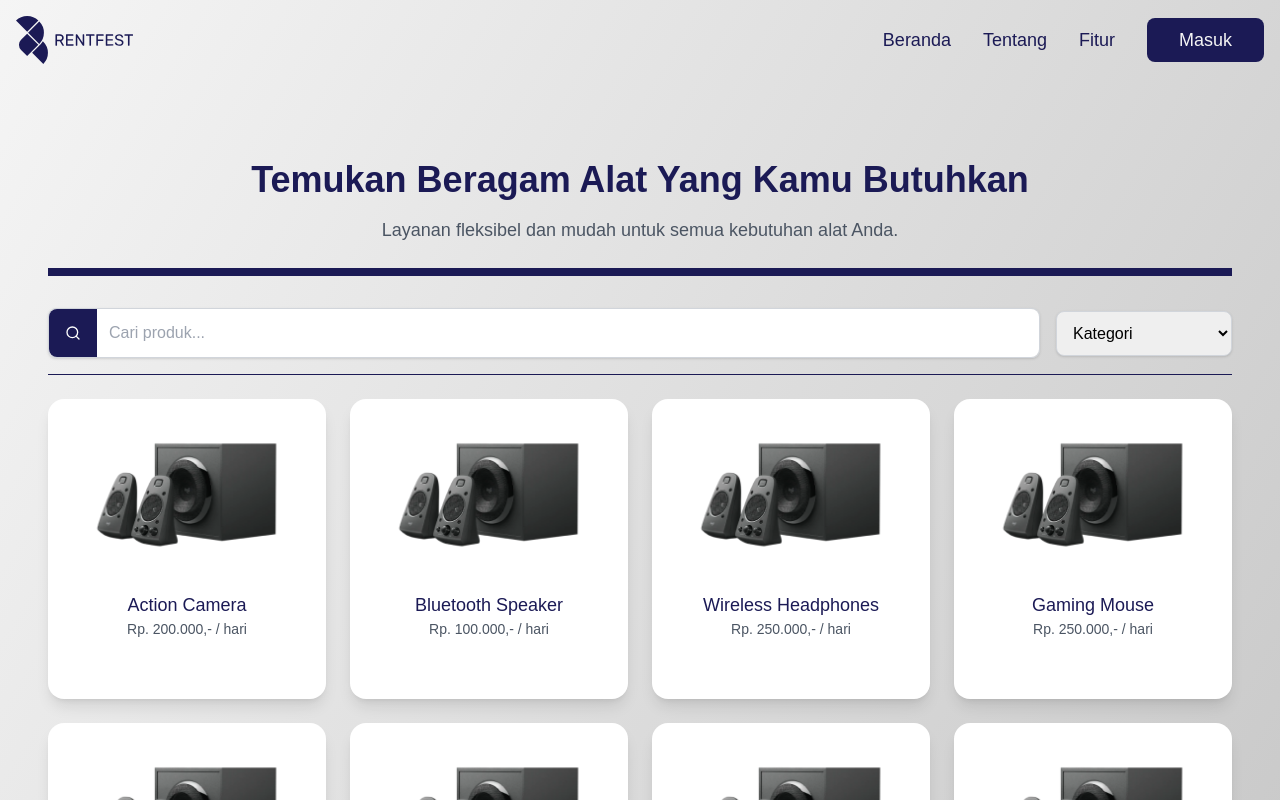
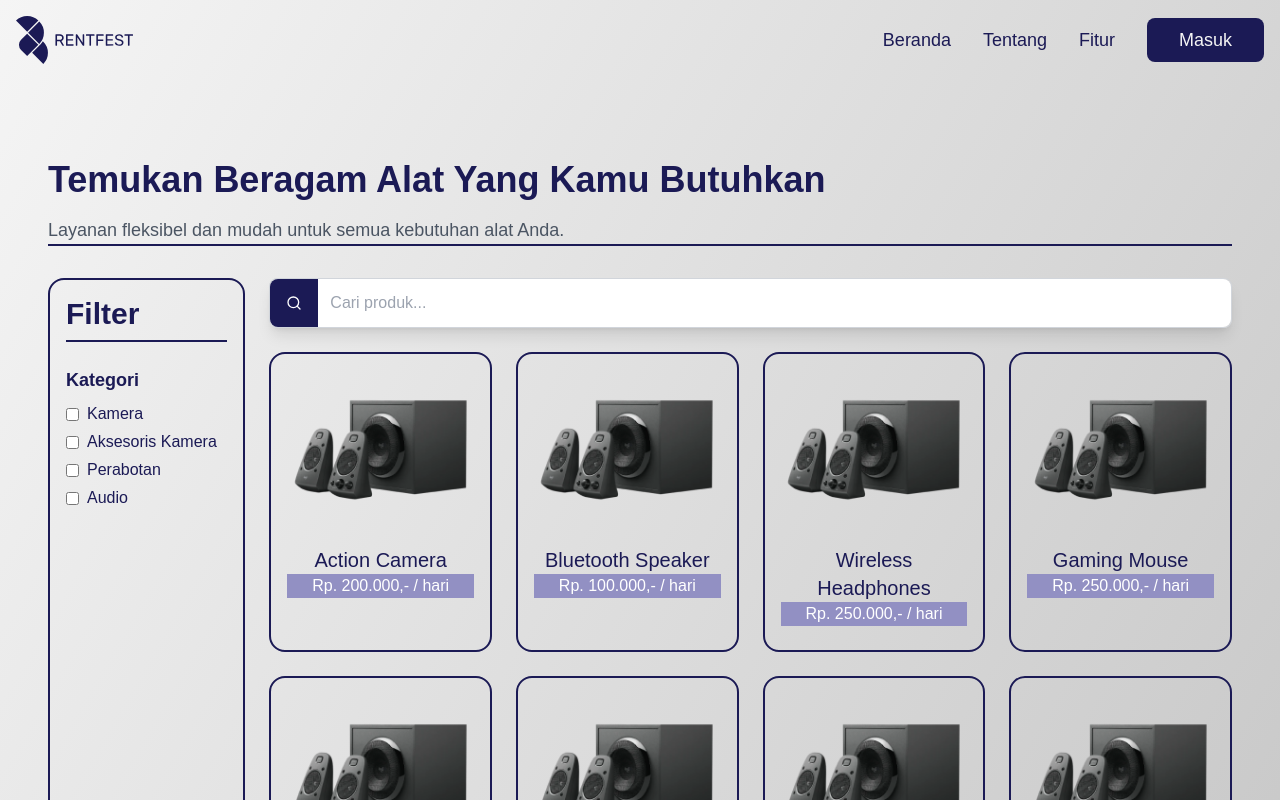
Before and after one commit to DaffaAfdallah/rentfest, a React (Vite) app: page /fitur in a window 1280 px wide. Shown: the top 800 px of the page. Built offline with nearby package versions, Linux system fonts and the light colour scheme.

Commit message:
semangat4

```diff
--- a/src/pages/Fitur.jsx
+++ b/src/pages/Fitur.jsx
@@ -25,9 +25,9 @@ const names = [
   'Smart Watch',
   'Bluetooth Speaker',
   'Action Camera',
-  'Virtual Reality Headset',
-  'Portable Projector',
-  'Digital SLR Camera'
+  'VR Headset',
+  'Fitness Tracker',
+  'Smart Home Hub'
 ];
 
 const prices = [
@@ -58,7 +58,6 @@ const shuffleArray = (array) => {
 const Fitur = () => {
   const [products, setProducts] = useState([]);
   const [searchQuery, setSearchQuery] = useState('');
-  const [selectedFilters, setSelectedFilters] = useState({});
 
   useEffect(() => {
     const shuffledNames = shuffleArray([...names]);
@@ -81,16 +80,9 @@ const Fitur = () => {
     setSearchQuery('');
   };
 
-  const handleFilterChange = (category, option) => {
-    setSelectedFilters((prevFilters) => ({
-      ...prevFilters,
-      [category]: option,
-    }));
-  };
-
-  const filteredProducts = products.filter((product) => {
-    return product.name.toLowerCase().includes(searchQuery.toLowerCase());
-  });
+  const filteredProducts = products.filter((product) =>
+    product.name.toLowerCase().includes(searchQuery.toLowerCase())
+  );
 
   const fillEmptyItems = () => {
     const emptyItems = [];
@@ -103,13 +95,28 @@ const Fitur = () => {
 
   return (
     <div className="container mx-auto my-12 p-12">
-      <section className="my-8 border-b-8 border-[#1b1a55] text-center pb-6">
+      <section className="my-8 text-left border-b-2 border-[#1b1a55]">
         <h2 className="text-4xl font-bold mb-4 text-[#1b1a55]">Temukan Beragam Alat Yang Kamu Butuhkan</h2>
         <p className="text-lg text-gray-600">Layanan fleksibel dan mudah untuk semua kebutuhan alat Anda.</p>
       </section>
-      <div className="flex mb-6 pb-4 border-b border-[#1b1a55]">
-        <div className="relative flex-1">
-          <div className="flex items-center border border-gray-300 rounded-lg shadow focus-within:ring-1 focus-within:ring-[#1b1a55]">
+      <div className="flex cursor-default">
+        <aside className="w-1/6 mr-6 p-4 border-2 border-[#1b1a55] rounded-2xl">
+          <h2 className="text-3xl font-semibold mb-6 border-b-2 border-[#1b1a55] pb-2 text-[#1b1a55]">Filter</h2>
+          {filters.map((filter, index) => (
+            <div key={index} className="mb-4">
+              <h3 className="text-lg font-semibold mb-2 text-[#1b1a55]">{filter.category}</h3>
+              {filter.options.map((option, idx) => (
+                <div key={idx} className="flex items-center mb-1">
+                  <input type="checkbox" id={option} name={option} className="mr-2" />
+                  <label htmlFor={option} className="text-[#1b1a55]">{option}</label>
+                </div>
+              ))}
+            </div>
+          ))}
+        </aside>
+        <div className="flex flex-col flex-1">
+          <div className="relative mb-6">
+            <div className="flex items-center border border-gray-300 rounded-lg shadow-lg focus-within:ring-1 focus-within:ring-[#1b1a55]">
               <div className="p-4 bg-[#1b1a55] rounded-l-lg">
                 <FiSearch className="text-white" />
               </div>
@@ -127,38 +134,22 @@ const Fitur = () => {
               )}
             </div>
           </div>
-        <div className="flex items-center ml-4 space-x-4">
-          {filters.map((filter, index) => (
-            <div key={index} className="relative">
-              <select
-                onChange={(e) => handleFilterChange(filter.category, e.target.value)}
-                className="p-3 border border-gray-300 rounded-lg shadow focus:outline-none focus:ring-1 focus:ring-[#1b1a55]"
-              >
-                <option value="">{filter.category}</option>
-                {filter.options.map((option, idx) => (
-                  <option key={idx} value={option}>{option}</option>
-                ))}
-              </select>
-            </div>
-          ))}
-        </div>
-      </div>
-      <main className="grid grid-cols-1 sm:grid-cols-2 md:grid-cols-3 lg:grid-cols-4 gap-6" style={{ minHeight: '53vh' }}>
+          <main className="grid grid-cols-1 sm:grid-cols-2 md:grid-cols-3 lg:grid-cols-4 gap-6 cursor-default" style={{ minHeight: '54vh' }}>
             {filteredProducts.length > 0 ? (
               filteredProducts.map((product) => (
                 <div
                 key={product.id}
-              className="group relative bg-white p-4 rounded-2xl shadow-lg text-center hover:shadow-2xl hover:border hover:border-[#1b1a55] duration-300"
+                className="group relative p-4 border-2 rounded-2xl border-[#1b1a55] text-center duration-300"
                 style={{ height: '300px', transition: 'transform 0.5s ease' }}
                 onMouseEnter={(e) => e.currentTarget.style.transform = 'scale(1.05)'}
                 onMouseLeave={(e) => e.currentTarget.style.transform = 'scale(1)'}
               >
-              <img src={product.image} alt={product.name} className="w-full h-40 object-cover mb-4 rounded" />
-              <h3 className="text-lg font-medium text-[#1b1a55]">{product.name}</h3>
-              <p className="text-sm text-gray-600">{product.price}</p>
-              <div className="absolute bottom-0 left-0 w-full overflow-hidden">
-                <button className="w-full h-12 px-4 py-2 bg-[#1b1a55] text-white rounded-b-2xl transform translate-y-full group-hover:translate-y-0 transition-transform duration-300">
-                  Sewa Sekarang
+                <img src={product.image} alt={product.name} className="w-full h-40 object-cover mb-4" />
+                <h3 className="text-xl font-medium text-[#1b1a55]">{product.name}</h3>
+                <p className="text-base bg-[#9290c3] text-white">{product.price}</p>
+                <div className="absolute bottom-0 left-0 w-full overflow-hidden rounded-b-xl">
+                  <button className="w-full h-12 px-4 py-2 bg-[#1b1a55] text-white transform translate-y-full group-hover:translate-y-0 transition-transform duration-300">
+                    Cek & Sewa Sekarang
                   </button>
                 </div>
               </div>
@@ -169,6 +160,8 @@ const Fitur = () => {
             {fillEmptyItems()}
           </main>
         </div>
+      </div>
+    </div>
   );
 };
 
```
Lines whose indentation alone changed are shown as unchanged.
